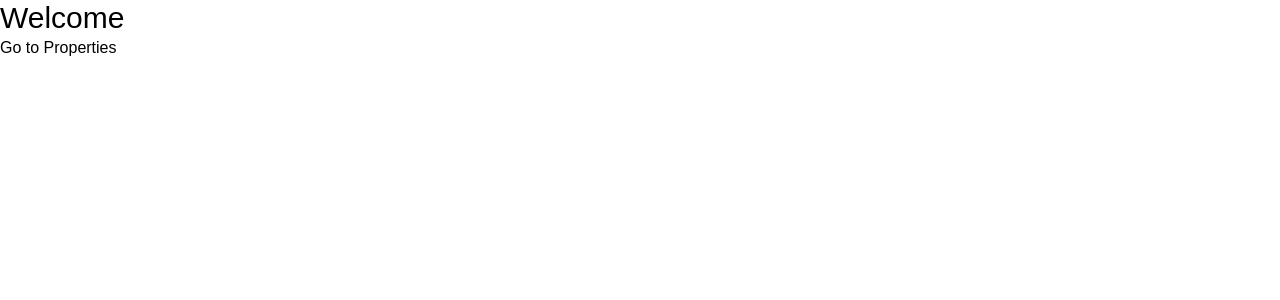
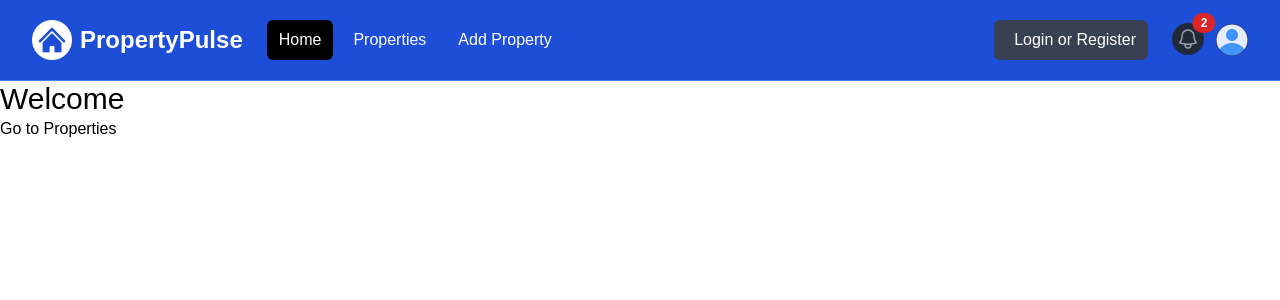
Before and after one commit to thomasmartinez114/property-app, a Next.js app: page / in a window 1280 px wide. Shown: the top 300 px of the page. Built offline with nearby package versions, Linux system fonts and the light colour scheme.

Commit message:
Navbar component start / imported logo, Image, profileDefault

```diff
--- a/app/layout.jsx
+++ b/app/layout.jsx
@@ -1,4 +1,5 @@
 import '@/assets/styles/globals.css';
+import Navbar from '@/components/Navbar';
 
 export const metadata = {
   title: 'Propery Pulse',
@@ -10,6 +11,7 @@
   return (
     <html>
       <body>
+        <Navbar />
         <main>{children}</main>
       </body>
     </html>
--- /dev/null
+++ b/components/Navbar.jsx
@@ -0,0 +1,203 @@
+import logo from '@/assets/images/logo-white.png';
+import Image from 'next/image';
+import profileDefault from '@/assets/images/profile.png';
+
+const Navbar = () => {
+  return (
+    <nav className='bg-blue-700 border-b border-blue-500'>
+      <div className='mx-auto max-w-7xl px-2 sm:px-6 lg:px-8'>
+        <div className='relative flex h-20 items-center justify-between'>
+          <div className='absolute inset-y-0 left-0 flex items-center md:hidden'>
+            {/* <!-- Mobile menu button--> */}
+            <button
+              type='button'
+              id='mobile-dropdown-button'
+              className='relative inline-flex items-center justify-center rounded-md p-2 text-gray-400 hover:bg-gray-700 hover:text-white focus:outline-none focus:ring-2 focus:ring-inset focus:ring-white'
+              aria-controls='mobile-menu'
+              aria-expanded='false'
+            >
+              <span className='absolute -inset-0.5'></span>
+              <span className='sr-only'>Open main menu</span>
+              <svg
+                className='block h-6 w-6'
+                fill='none'
+                viewBox='0 0 24 24'
+                strokeWidth='1.5'
+                stroke='currentColor'
+                aria-hidden='true'
+              >
+                <path
+                  strokeLinecap='round'
+                  strokeLinejoin='round'
+                  d='M3.75 6.75h16.5M3.75 12h16.5m-16.5 5.25h16.5'
+                />
+              </svg>
+            </button>
+          </div>
+
+          <div className='flex flex-1 items-center justify-center md:items-stretch md:justify-start'>
+            {/* <!-- Logo --> */}
+            <a className='flex flex-shrink-0 items-center' href='/index.html'>
+              <Image className='h-10 w-auto' src={logo} alt='PropertyPulse' />
+
+              <span className='hidden md:block text-white text-2xl font-bold ml-2'>
+                PropertyPulse
+              </span>
+            </a>
+            {/* <!-- Desktop Menu Hidden below md screens --> */}
+            <div className='hidden md:ml-6 md:block'>
+              <div className='flex space-x-2'>
+                <a
+                  href='/index.html'
+                  className='text-white bg-black hover:bg-gray-900 hover:text-white rounded-md px-3 py-2'
+                >
+                  Home
+                </a>
+                <a
+                  href='/properties.html'
+                  className='text-white hover:bg-gray-900 hover:text-white rounded-md px-3 py-2'
+                >
+                  Properties
+                </a>
+                <a
+                  href='/add-property.html'
+                  className='text-white hover:bg-gray-900 hover:text-white rounded-md px-3 py-2'
+                >
+                  Add Property
+                </a>
+              </div>
+            </div>
+          </div>
+
+          {/* <!-- Right Side Menu (Logged Out) --> */}
+          <div className='hidden md:block md:ml-6'>
+            <div className='flex items-center'>
+              <button className='flex items-center text-white bg-gray-700 hover:bg-gray-900 hover:text-white rounded-md px-3 py-2'>
+                <i className='fa-brands fa-google text-white mr-2'></i>
+                <span>Login or Register</span>
+              </button>
+            </div>
+          </div>
+
+          {/* <!-- Right Side Menu (Logged In) --> */}
+          <div className='absolute inset-y-0 right-0 flex items-center pr-2 md:static md:inset-auto md:ml-6 md:pr-0'>
+            <a href='messages.html' className='relative group'>
+              <button
+                type='button'
+                className='relative rounded-full bg-gray-800 p-1 text-gray-400 hover:text-white focus:outline-none focus:ring-2 focus:ring-white focus:ring-offset-2 focus:ring-offset-gray-800'
+              >
+                <span className='absolute -inset-1.5'></span>
+                <span className='sr-only'>View notifications</span>
+                <svg
+                  className='h-6 w-6'
+                  fill='none'
+                  viewBox='0 0 24 24'
+                  strokeWidth='1.5'
+                  stroke='currentColor'
+                  aria-hidden='true'
+                >
+                  <path
+                    strokeLinecap='round'
+                    strokeLinejoin='round'
+                    d='M14.857 17.082a23.848 23.848 0 005.454-1.31A8.967 8.967 0 0118 9.75v-.7V9A6 6 0 006 9v.75a8.967 8.967 0 01-2.312 6.022c1.733.64 3.56 1.085 5.455 1.31m5.714 0a24.255 24.255 0 01-5.714 0m5.714 0a3 3 0 11-5.714 0'
+                  />
+                </svg>
+              </button>
+              <span className='absolute top-0 right-0 inline-flex items-center justify-center px-2 py-1 text-xs font-bold leading-none text-white transform translate-x-1/2 -translate-y-1/2 bg-red-600 rounded-full'>
+                2
+                {/* <!-- Replace with the actual number of notifications --> */}
+              </span>
+            </a>
+            {/* <!-- Profile dropdown button --> */}
+            <div className='relative ml-3'>
+              <div>
+                <button
+                  type='button'
+                  className='relative flex rounded-full bg-gray-800 text-sm focus:outline-none focus:ring-2 focus:ring-white focus:ring-offset-2 focus:ring-offset-gray-800'
+                  id='user-menu-button'
+                  aria-expanded='false'
+                  aria-haspopup='true'
+                >
+                  <span className='absolute -inset-1.5'></span>
+                  <span className='sr-only'>Open user menu</span>
+                  <Image
+                    className='h-8 w-8 rounded-full'
+                    src={profileDefault}
+                    alt=''
+                  />
+                </button>
+              </div>
+
+              {/* <!-- Profile dropdown --> */}
+              <div
+                id='user-menu'
+                className='hidden absolute right-0 z-10 mt-2 w-48 origin-top-right rounded-md bg-white py-1 shadow-lg ring-1 ring-black ring-opacity-5 focus:outline-none'
+                role='menu'
+                aria-orientation='vertical'
+                aria-labelledby='user-menu-button'
+                tabIndex='-1'
+              >
+                <a
+                  href='/profile.html'
+                  className='block px-4 py-2 text-sm text-gray-700'
+                  role='menuitem'
+                  tabIndex='-1'
+                  id='user-menu-item-0'
+                >
+                  Your Profile
+                </a>
+                <a
+                  href='/saved-properties.html'
+                  className='block px-4 py-2 text-sm text-gray-700'
+                  role='menuitem'
+                  tabIndex='-1'
+                  id='user-menu-item-2'
+                >
+                  Saved Properties
+                </a>
+                <button
+                  className='block px-4 py-2 text-sm text-gray-700'
+                  role='menuitem'
+                  tabIndex='-1'
+                  id='user-menu-item-2'
+                >
+                  Sign Out
+                </button>
+              </div>
+            </div>
+          </div>
+        </div>
+      </div>
+
+      {/* <!-- Mobile menu, show/hide based on menu state. --> */}
+      <div className='hidden' id='mobile-menu'>
+        <div className='space-y-1 px-2 pb-3 pt-2'>
+          <a
+            href='/index.html'
+            className='bg-black text-white block rounded-md px-3 py-2 text-base font-medium'
+          >
+            Home
+          </a>
+          <a
+            href='/properties.html'
+            className='text-white block rounded-md px-3 py-2 text-base font-medium'
+          >
+            Properties
+          </a>
+          <a
+            href='/add-property.html'
+            className='text-white block rounded-md px-3 py-2 text-base font-medium'
+          >
+            Add Property
+          </a>
+          <button className='flex items-center text-white bg-gray-700 hover:bg-gray-900 hover:text-white rounded-md px-3 py-2 my-5'>
+            <i className='fa-brands fa-google mr-2'></i>
+            <span>Login or Register</span>
+          </button>
+        </div>
+      </div>
+    </nav>
+  );
+};
+
+export default Navbar;
```
